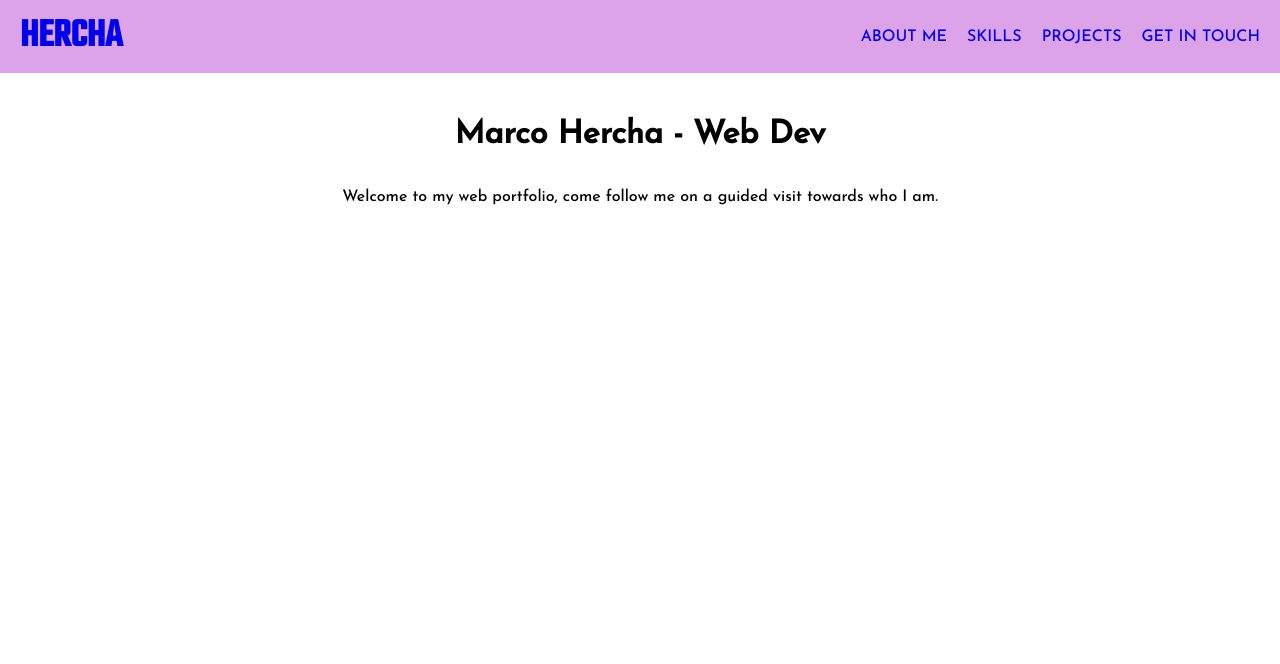
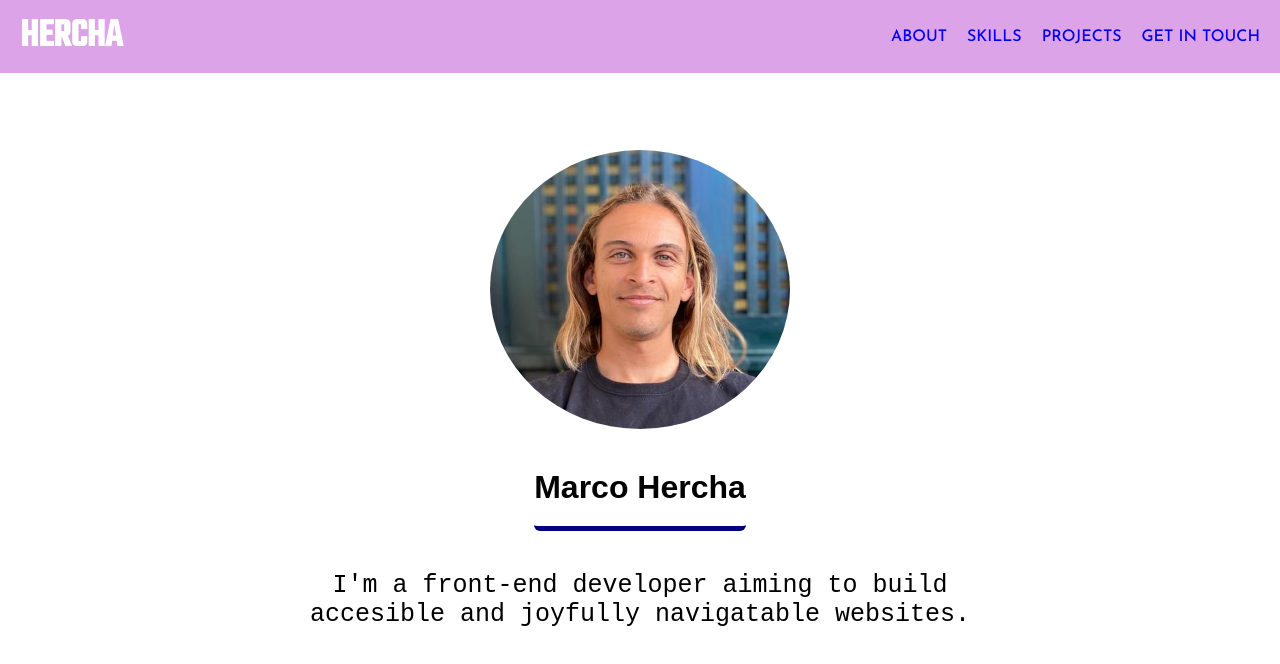
Before and after one commit to Marhercha/marcohercha.github.io, a plain HTML site: page index.html in a window 1280 px wide. Drawn offline with Linux system fonts and the light colour scheme.

Commit message:
Profile structured

```diff
--- a/index.html
+++ b/index.html
@@ -11,17 +11,20 @@
             <div>
                 <a class="logo" href="#">HERCHA</a>
             </div>
-            <ul>
-                <li><a href="#">ABOUT ME</a></li>
-                <li><a href="#">SKILLS</a></li>
-                <li><a href="#">PROJECTS</a></li>
-                <li><a href="#">GET IN TOUCH</a></li>
-            </ul>
+            <div >
+                <ul class="navbar">
+                    <li><a href="#">ABOUT</a></li>
+                    <li><a href="#">SKILLS</a></li>
+                    <li><a href="#">PROJECTS</a></li>
+                    <li><a href="#">GET IN TOUCH</a></li>
+                </ul>
+            </div>
         </header>
         <main>
             <div class="intro">
-            <h1>Marco Hercha - Web Dev</h1>
-            <p>Welcome to my web portfolio, come follow me on a guided visit towards who I am.</p>
+                <img class="pic" class="profile" src="profile.jpg" alt="Profile picture">
+                <h1 class="profile" id="name">Marco Hercha</h1>
+                <p class="profile" id="description">I'm a front-end developer aiming to build <br>accesible and joyfully navigatable websites.</p>
             </div>
         </main>
         <footer>
--- a/style.css
+++ b/style.css
@@ -1,11 +1,21 @@
 body {
-    display:flex;
-    flex-direction: column;
-    font-family: 'Josefin Sans', sans-serif;
+
+    font-family: sans-serif;
 }
 a {
     text-decoration: none;
 }
+ul {
+    list-style-type: none;
+}
+li {
+    padding: 0 10px;
+}
+p {
+    text-align: center;
+}
+/* Nav bar */
+
 header {
     position: absolute;
     left: 0;
@@ -16,25 +26,57 @@ header {
     align-items: center;
     justify-content: space-between;
     background-color: #DCA3E9;
+    font-family: 'Josefin Sans', sans-serif;
 }
+
 .logo {
+    color: white;
+    font
     display: inline-block;
     padding: 0 10px;
     font-family: 'Teko';
     font-weight: 800;
     font-size: 40px;
 }
-ul {
+
+.navbar {
     display: flex;
+    color: black;
+    flex-direction: row;
     font-weight: 550;
-    list-style-type: none;
 }
-li {
-    padding: 0 10px;
-}
+
+
+/* Content */
+
 .intro {
+    margin-top: 100px;
     display: flex;
     flex-direction: column;
     align-items: center;
-    margin-top: 90px;
+    justify-content: flex-end;
+    background-color: white;
+    padding: 30px 0;
+
 }
+.pic {
+    width: 300px;
+    border-radius: 50%;
+    padding: 20px 0;
+}
+.profile {
+    padding: 0px;
+    margin: 20px 0;
+    background-color;
+}
+#name {
+    padding-bottom: 20px;
+    border-bottom: 5px solid navy;
+    border-radius: 6px;
+
+}
+#description {
+    align-items: center;
+    font-family: 'Courier New', Courier, monospace;
+    font-size: 25px;
+}
```
Also changed, not shown: profile.jpg (added).
